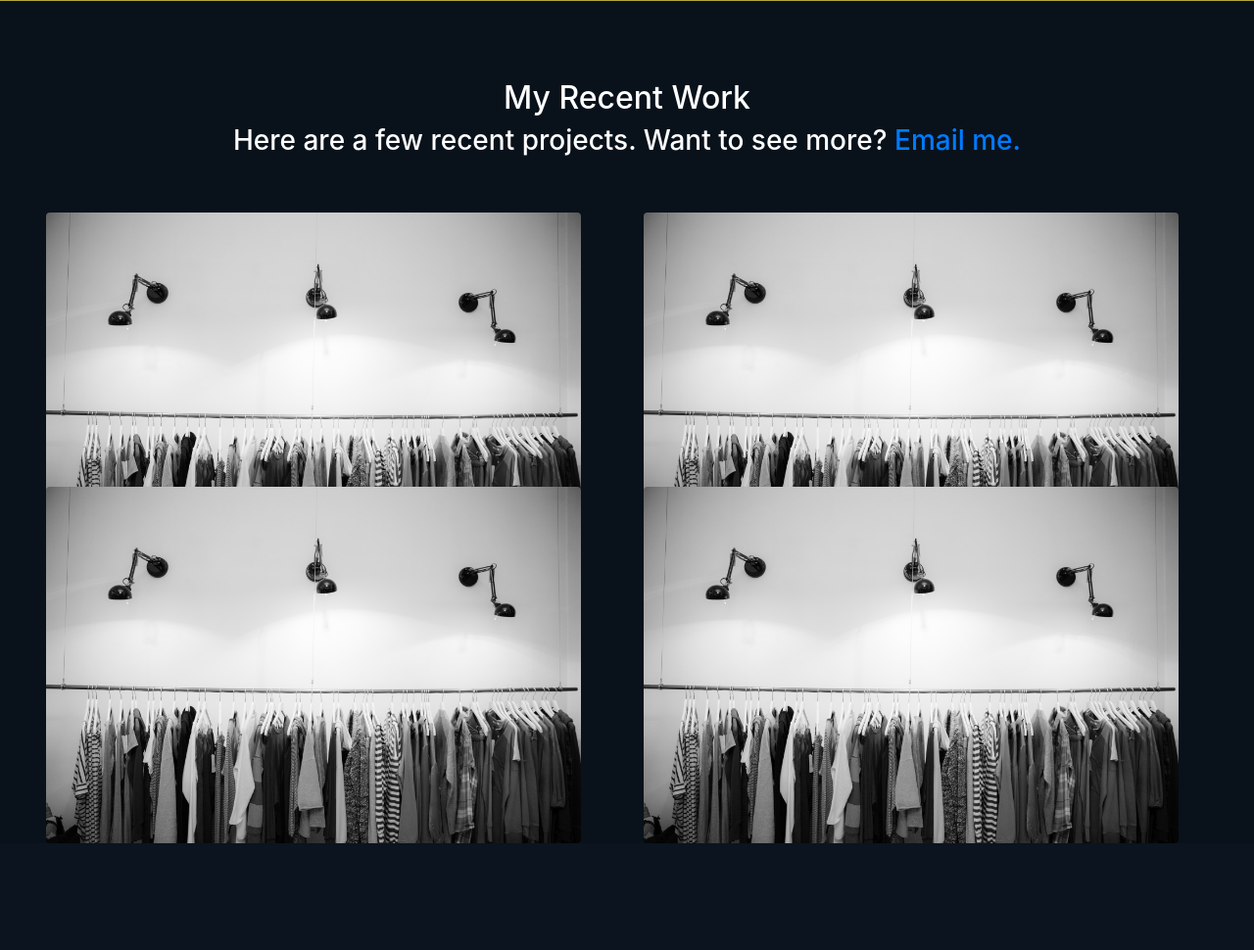
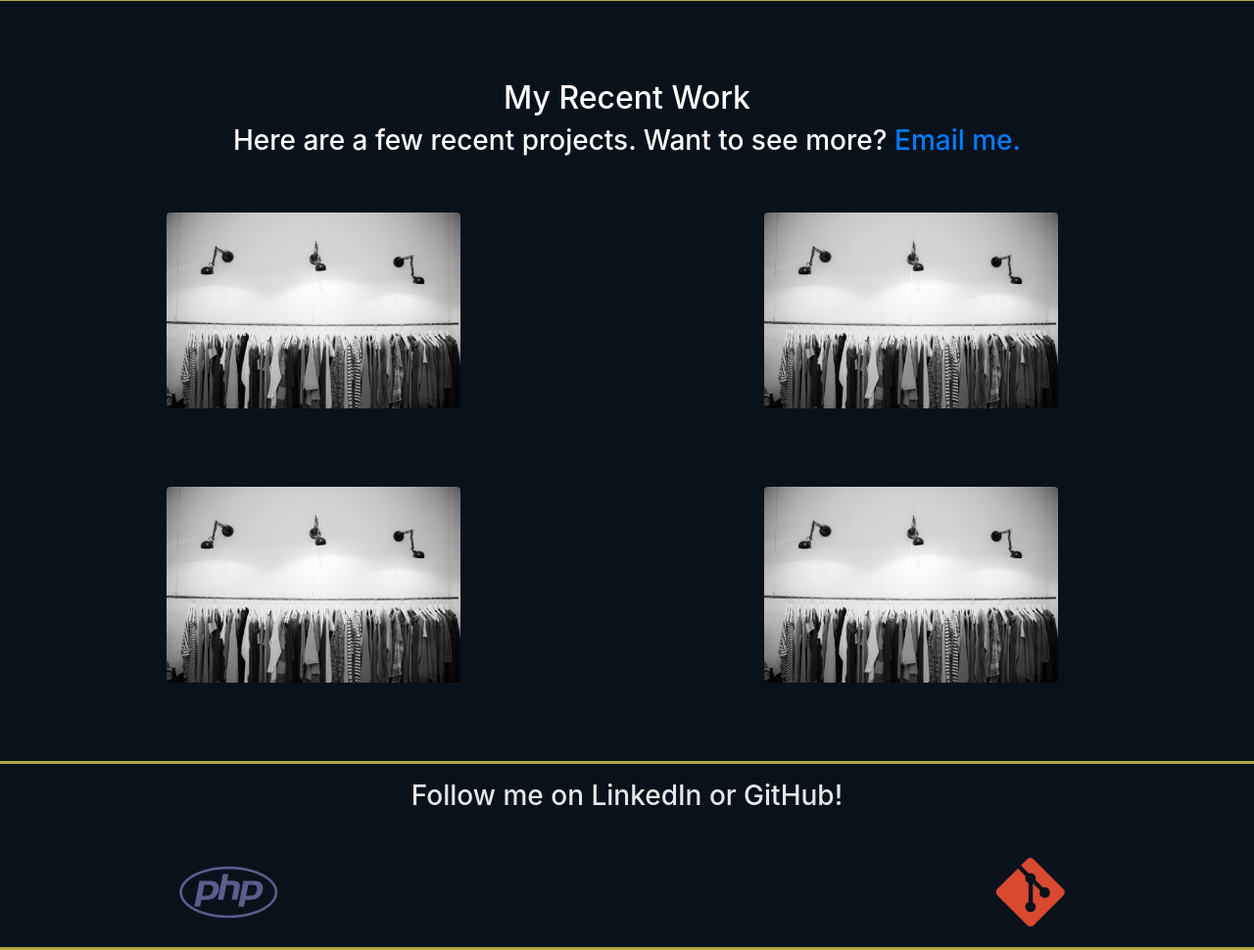
Before and after one commit to colar245/portfolio, a PHP site: page /src/index.html in a window 1280 px wide. Shown: the part 1030-2000 px from the top of the page at 98% size. Before the commit the page ends 1891 px from the top, so only its background shows below. Run offline with PHP 8.4, Linux system fonts and the light colour scheme; some libraries are stand-ins or nearby versions.

Commit message:
rotateing card fix, started next section

```diff
--- a/scss/main.scss
+++ b/scss/main.scss
@@ -135,59 +135,12 @@ hr.light {
 
 #projects-head {
 	margin-top: 5em;
-	/* .flip-head {
-		text-decoration: none;
-	}
-	.flip-md {
-		position: absolute;
-		transform: translate(-50%,-50%);
-	}
-	.flip {
-		cursor: pointer;
-		width: 340px;
-		height: 480px;
-
-	}
-	.flip-front img{
-		height: 100%;
-	}
-	.flip-front,
-	.flip-back {
-		width: 100%;
-		height: 100%;
-		overflow: hidden;
-		backface-visibility: hidden;
-		position: absolute;
-		transition: transform 600ms linear;
-	}
-	.flip-front {
-		background: $bg-color;
-		transform: perspective(600px) rotateY(0deg);
-	}
-	.flip-back {
-		background: $bg-color;
-		transform: perspective(600px) rotateY(180deg);
-	}
-	.flip-back-c {
-		color: $primary-color;
-		text-align: center;
-		width: 100%;
-	}
-	.flip:hover > .flip-front {
-		transform: perspective(600px) rotateY(-180deg);
-	}
-	.flip:hover > .flip-back {
-		transform: perspective(600px) rotateY(0deg);
-	} */
-}
 	.cokiCard {
 		margin-top: 1em;
 		text-align: center;
-	//background-color: #379AD6;
 		min-height: 200px;
 		cursor: pointer;
 		position: relative;
-	//transform: translate(-50%,-50%);
 	}
 	.cokiCard-wrap {
 		padding: 2em;
@@ -195,14 +148,14 @@ hr.light {
 	.cokiCard-img {
 		position: relative;
 	    z-index: 1;
-    width: 100%;
+	    height: 100%;
 	    top: 0;
 	    left: 0;
 	}
 	.cokiCard-front,
 	.cokiCard-back {
-	//width: 100%;
-	//height: 100%;
+		width: 100%;
+		height: 100%;
 		overflow: hidden;
 		-webkit-backface-visibility: hidden;
 		position: absolute;
@@ -212,21 +165,22 @@ hr.light {
 		transform: perspective(600px) rotateY(0deg);
 	}
 	.cokiCard-back {
-	height: 100%;
-	width: 100%;
-	padding-top: 10%;
-	background-color: #379AD6;
 		transform: perspective(600px) rotateY(180deg);
 	}
 	.cokiCard-backCont {
+		margin: 0 auto;
+		padding-top: 2em;
+		background-color: #379AD6;
 		text-align: center;
-	width: 100%;
+		max-width: 20em;
+		height: 100%;
 	}
 	.cokiCard:hover > .cokiCard-front {
 		transform: perspective(600px) rotateY(-180deg);
 	}
 	.cokiCard:hover > .cokiCard-back {
 		transform: perspective(600px) rotateY(0deg);
+	}
 }
 
 /*Font Awesome*/
--- a/src/css/main.css
+++ b/src/css/main.css
@@ -96,94 +96,43 @@ hr.light {
       font-size: 3.5em; } }
 
 #projects-head {
-  margin-top: 5em;
-  /* .flip-head {
-		text-decoration: none;
-	}
-	.flip-md {
-		position: absolute;
-		transform: translate(-50%,-50%);
-	}
-	.flip {
-		cursor: pointer;
-		width: 340px;
-		height: 480px;
-
-	}
-	.flip-front img{
-		height: 100%;
-	}
-	.flip-front,
-	.flip-back {
-		width: 100%;
-		height: 100%;
-		overflow: hidden;
-		backface-visibility: hidden;
-		position: absolute;
-		transition: transform 600ms linear;
-	}
-	.flip-front {
-		background: $bg-color;
-		transform: perspective(600px) rotateY(0deg);
-	}
-	.flip-back {
-		background: $bg-color;
-		transform: perspective(600px) rotateY(180deg);
-	}
-	.flip-back-c {
-		color: $primary-color;
-		text-align: center;
-		width: 100%;
-	}
-	.flip:hover > .flip-front {
-		transform: perspective(600px) rotateY(-180deg);
-	}
-	.flip:hover > .flip-back {
-		transform: perspective(600px) rotateY(0deg);
-	} */ }
-
-.cokiCard {
+  margin-top: 5em; }
+  #projects-head .cokiCard {
     margin-top: 1em;
     text-align: center;
     min-height: 200px;
     cursor: pointer;
     position: relative; }
-
-.cokiCard-wrap {
+  #projects-head .cokiCard-wrap {
     padding: 2em; }
-
-.cokiCard-img {
+  #projects-head .cokiCard-img {
     position: relative;
     z-index: 1;
-  width: 100%;
+    height: 100%;
     top: 0;
     left: 0; }
-
-.cokiCard-front,
-.cokiCard-back {
+  #projects-head .cokiCard-front,
+  #projects-head .cokiCard-back {
+    width: 100%;
+    height: 100%;
     overflow: hidden;
     -webkit-backface-visibility: hidden;
     position: absolute;
     transition: transform 600ms linear; }
-
-.cokiCard-front {
+  #projects-head .cokiCard-front {
     transform: perspective(600px) rotateY(0deg); }
-
-.cokiCard-back {
-  height: 100%;
-  width: 100%;
-  padding-top: 10%;
+  #projects-head .cokiCard-back {
+    transform: perspective(600px) rotateY(180deg); }
+  #projects-head .cokiCard-backCont {
+    margin: 0 auto;
+    padding-top: 2em;
     background-color: #379AD6;
-  transform: perspective(600px) rotateY(180deg); }
-
-.cokiCard-backCont {
     text-align: center;
-  width: 100%; }
-
-.cokiCard:hover > .cokiCard-front {
+    max-width: 20em;
+    height: 100%; }
+  #projects-head .cokiCard:hover > .cokiCard-front {
     transform: perspective(600px) rotateY(-180deg); }
-
-.cokiCard:hover > .cokiCard-back {
+  #projects-head .cokiCard:hover > .cokiCard-back {
     transform: perspective(600px) rotateY(0deg); }
 
 /*Font Awesome*/
--- a/src/index.html
+++ b/src/index.html
@@ -115,12 +115,12 @@
 		<div id="projects-cards" class="container-fluid">
 			<div class="col-12 row">
 				<div class="col-sm-12 col-md-6 cokiCard-wrap">
-					<div class="cokiCard rounded">
-						<div class="cokiCard-front rounded">
-							<img src="fab-card.jpg" class="cokiCard-img" alt="...">
+					<div class="cokiCard">
+						<div class="cokiCard-front">
+							<img src="fab-card.jpg" class="cokiCard-img rounded" alt="...">
 						</div>
 						<div class="cokiCard-back">
-							<div class="cokiCard-backCont">
+							<div class="cokiCard-backCont rounded">
 								<h2>Lorem ipsum. 1</h2>
 								<span>Lorem ipsum dolor sit amet.</span>
 							</div>
@@ -128,39 +128,39 @@
 					</div>
 				</div>
 				<div class="col-sm-12 col-md-6 cokiCard-wrap">
-					<div class="cokiCard rounded">
+					<div class="cokiCard">
 						<div class="cokiCard-front">
 							<img src="fab-card.jpg" class="cokiCard-img rounded" alt="...">
 						</div>
 						<div class="cokiCard-back">
-							<div class="cokiCard-backCont">
-								<h2>Lorem ipsum.</h2>
+							<div class="cokiCard-backCont rounded">
+								<h2>Lorem ipsum. 1</h2>
 								<span>Lorem ipsum dolor sit amet.</span>
 							</div>
 						</div>
 					</div>
 				</div>
 				<div class="col-sm-12 col-md-6 cokiCard-wrap">
-					<div class="cokiCard rounded">
+					<div class="cokiCard">
 						<div class="cokiCard-front">
 							<img src="fab-card.jpg" class="cokiCard-img rounded" alt="...">
 						</div>
 						<div class="cokiCard-back">
-							<div class="cokiCard-backCont cokiCard-mid">
-								<h2>Lorem ipsum.</h2>
+							<div class="cokiCard-backCont rounded">
+								<h2>Lorem ipsum. 1</h2>
 								<span>Lorem ipsum dolor sit amet.</span>
 							</div>
 						</div>
 					</div>
 				</div>
 				<div class="col-sm-12 col-md-6 cokiCard-wrap">
-					<div class="cokiCard rounded">
+					<div class="cokiCard">
 						<div class="cokiCard-front">
 							<img src="fab-card.jpg" class="cokiCard-img rounded" alt="...">
 						</div>
 						<div class="cokiCard-back">
-							<div class="cokiCard-backCont cokiCard-mid">
-								<h2>Lorem ipsum.</h2>
+							<div class="cokiCard-backCont rounded">
+								<h2>Lorem ipsum. 1</h2>
 								<span>Lorem ipsum dolor sit amet.</span>
 							</div>
 						</div>
@@ -170,21 +170,35 @@
 		</div>
 	</div>
 
-	<!--
-		<div class="col-sm-12 col-md-6 cokiCard-wrap">
-					<div class="cokiCard rounded">
-							<div class="cokiCard-front">
-								<img src="fab-card.jpg" class="cokiCard-img rounded" alt="...">
-							</div>
-							<div class="cokiCard-back">
-								<div class="cokiCard-backCont cokiCard-mid">
-									<h2>Lorem ipsum.</h2>
-									<span>Lorem ipsum dolor sit amet.</span>
-								</div>
-							</div>
+	<!-- SOCIAL SECTION -->
+	<br><br>
+	<div id="skills-head">
+		<div class="container-fluid">
+			<div class="col-12">
+				<!-- TODO -->
+				<!-- Combine row 1 & 2 and add support for col-sm -->
+				<div class="row mt-3">
+					<div class="text-center col-12">
+						<h3>Follow me on LinkedIn or GitHub!</h3>
 					</div>
 				</div>
-	</!-->
+				<hr>
+				<div class="row mb-3">
+					<div class="col-4 float-left">
+						<div class="ico-cont mx-auto">
+							<i class="fab fa-php"></i>
+						</div>
+					</div>
+					<div class="col-4"></div>
+					<div class="col-4 float-right">
+						<div class="ico-cont mx-auto">
+							<i class="fab fa-git-alt"></i>
+						</div>
+					</div>
+				</div>
+			</div>
+		</div>
+	</div>
 
 	<!-- jQuery first, then Popper.js, then Bootstrap JS -->
 	<script type="text/javascript" src="js/jquery.min.js"></script>
```
Lines whose indentation alone changed are shown as unchanged.
